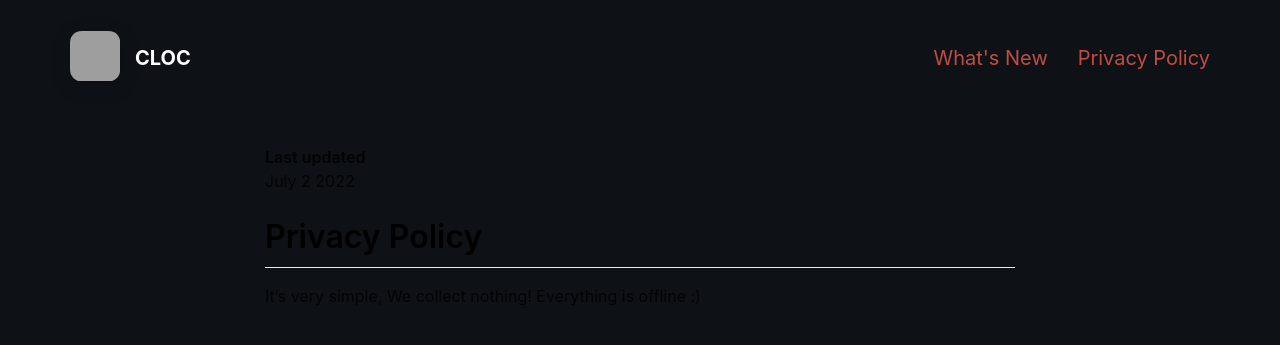
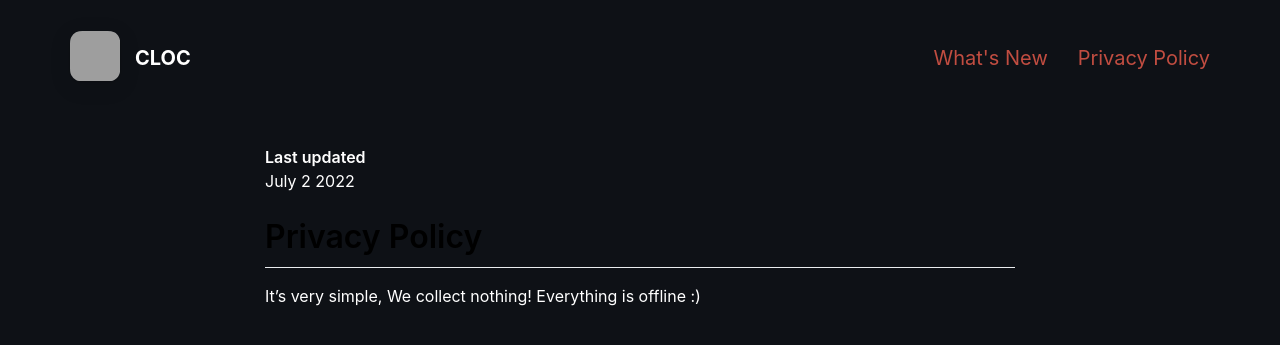
Before and after one commit to zzmasoud/CLOC, a Jekyll site: the page built from _pages/privacypolicy.md, in a window 1280 px wide. Shown: the top 345 px of the page. Built offline with Jekyll 4.4.1, drawn with Linux system fonts in a browser that asks for light colours; nearby versions of some CDN libraries; grey boxes are pictures that could not be loaded.

Commit message:
Update github-markdown.scss

```diff
--- a/_sass/github-markdown.scss
+++ b/_sass/github-markdown.scss
@@ -76,7 +76,7 @@ Markdown CSS adopted from https://github.com/sindresorhus/github-markdown-css
 .markdown-body {
   -ms-text-size-adjust: 100%;
   -webkit-text-size-adjust: 100%;
-  color: rgba(#000000, 0.8);  // Differs from default GitHub markdown styling
+  color: #ffffff;  // Differs from default GitHub markdown styling
   line-height: 1.5;
   font-family: $font; // Use sitewide font stack instead of hardcoded font-stack
   font-size: 16px;
```
